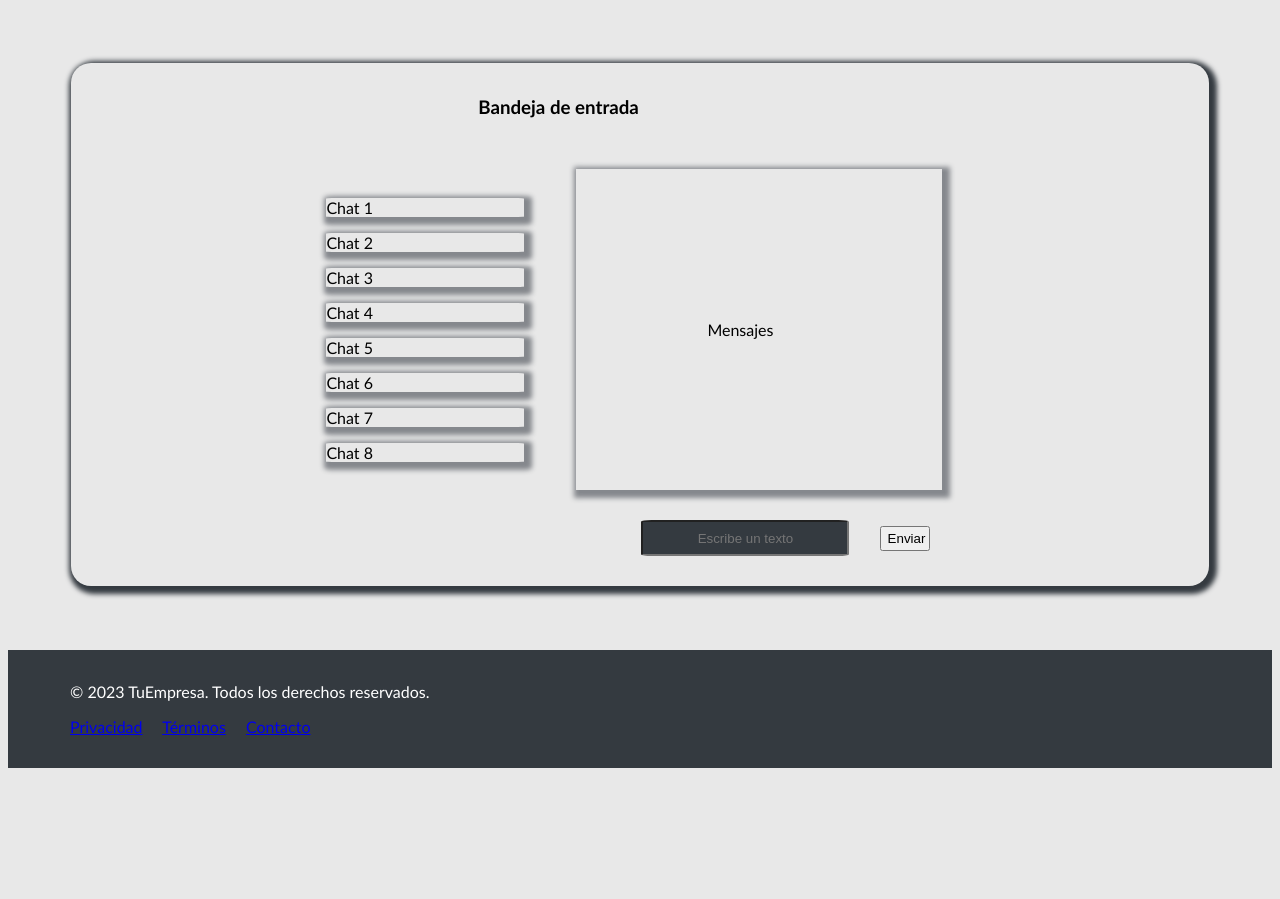
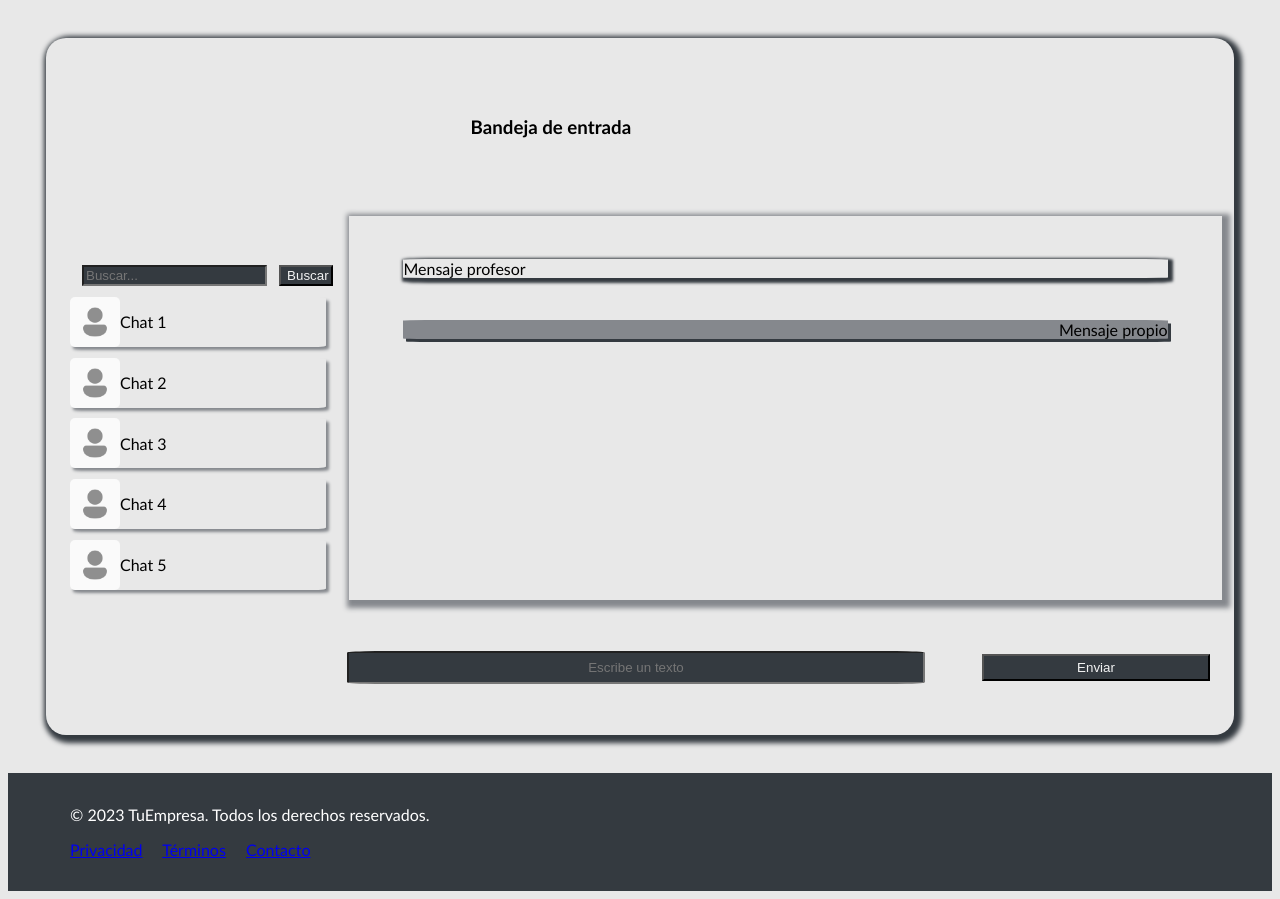
Before and after one commit to dedli54/BDM-CAPA, a PHP site: page /chat.html in a window 1280 px wide. Before the commit the page ends 768 px from the top, so only its background shows below. Run offline with PHP 8.4, Linux system fonts and the light colour scheme.

Commit message:
arreglo
ahora si jala bonito

```diff
--- a/Views(Ventanas y JS)/CSS/chat.css
+++ b/Views(Ventanas y JS)/CSS/chat.css
@@ -1,30 +1,64 @@
 .card-chat{
     display: flex;
-    justify-content: center;
+    flex-direction: column-reverse;
     border-radius: 20px;
     border-color: #343a4000;
     box-shadow: 3px 3px 5px 5px #343a40;
-    margin: 5%;
+    margin: 3%;
 }
+.busqueda-input{
+    color: #f2f2f2;
+    background-color: #343a40;
+}
+
+button{
+    width: 20%;
+    height: 20%;
+    background-color: #343a40;
+    color: #f2f2f2;
+}
+
+button:hover{
+    background-color: #f2f2f2;
+    color: #343a40;
+}
+
 h3{
     text-align: center;
     padding: 5%;
 }
 .mensajes{
+    display: flex;
+    align-items:center;
+    box-shadow: 3px 3px 3px #85888d;
     border-radius: 3%;
-    box-shadow: 3px 3px 5px 5px #85888d;
-    height: 250%;
-    width: 200%;
+    margin: 4%;
+    padding: 0%;
+    margin-left: 0;
+    padding-left: 0;
 }
 
-.ejemplo{
-    margin: 35%;
+.mensajes:hover{
+    background-color: #85888d;
+}
+
+.profesor{
+    margin: 5%;
+    box-shadow: 2px 2px 3px 3px #343a40;
+    border-radius: 3%;
+}
+
+.propio{
+    margin: 5%;
+    background-color: #85888d;
+    box-shadow: 3px 3px #343a40;
+    text-align: end;
+    align-items: end;
+    border-radius: 3%;
 }
 
 .texto{
     display: flex;
-    flex-direction: column;
-    justify-content: center;
     margin: 5%;
     text-align: center;
     color: #f2f2f2;
@@ -41,18 +75,13 @@ h3{
 }
 
 .enviar > input{
-    height: 30px;
-    width: 200px;
+    height: 20%;
+    width: 50%;
 }
 
-.enviar > button{
-    width: 50px;
-    height: 25px;
-}
 
 .mensaje{
     box-shadow: 3px 3px 5px 5px #85888d;
-    padding: 5%;
 }
 
 footer {
--- a/Views(Ventanas y JS)/chat.html
+++ b/Views(Ventanas y JS)/chat.html
@@ -11,31 +11,51 @@
 <body>
 
     <div class="card-chat">
-        <form id="chat" class="row align-items-center">
+        <form id="chat">
             <h3 class="col-9">Bandeja de entrada</h3>
-            <nav>
-
-            </nav>
-            <div class="row align-items-center">
-                <div class="col-5">
-                    <div class="col-5">
-                        <p class="mensajes">Chat 1</p>
-                        <p class="mensajes">Chat 2</p>
-                        <p class="mensajes">Chat 3</p>
-                        <p class="mensajes">Chat 4</p>
-                        <p class="mensajes">Chat 5</p>
-                        <p class="mensajes">Chat 6</p>
-                        <p class="mensajes">Chat 7</p>
-                        <p class="mensajes">Chat 8</p>
+            <div class="container">
+                <div class="row">
+                        <div class="col-3">
+                            <div class="container mt-5">
+                                <form class="d-flex" role="search">
+                                    <input class="form-control me-2 busqueda-input" type="search" placeholder="Buscar..." aria-label="Search">
+                                    <button class="btn btn-outline-primary" type="submit">Buscar</button>
+                                </form>
+                            </div>
+                            <p class="mensajes">
+                                <img src="IMG/icon.png" alt="perfil" class="foto" width="50" height="50" style="border-radius: 10%;">
+                                Chat 1
+                            </p>
+                            <p class="mensajes">
+                                <img src="IMG/icon.png" alt="perfil" class="foto" width="50" height="50" style="border-radius: 10%;">
+                                Chat 2
+                            </p>
+                            <p class="mensajes">
+                                <img src="IMG/icon.png" alt="perfil" class="foto" width="50" height="50" style="border-radius: 10%;">
+                                Chat 3
+                            </p>
+                            <p class="mensajes">
+                                <img src="IMG/icon.png" alt="perfil" class="foto" width="50" height="50" style="border-radius: 10%;">
+                                Chat 4
+                            </p>
+                            <p class="mensajes">
+                                <img src="IMG/icon.png" alt="perfil" class="foto" width="50" height="50" style="border-radius: 10%;">
+                                Chat 5
+                            </p>
+                        </div>
+                    <div class="col-9 mensaje">
+                        <div class="profesor">
+                            Mensaje profesor
+                        </div>
+                        <div class="propio">
+                            Mensaje propio
+                        </div>
                     </div>
+                        <div class="enviar">
+                            <input class="texto" placeholder="Escribe un texto">
+                            <button>Enviar</button>
+                        </div>
                 </div>
-                <div class="col-7 mensaje">
-                    <p class="ejemplo">Mensajes</p>
-                </div>
-                    <div class="enviar">
-                        <input class="texto" placeholder="Escribe un texto">
-                        <button>Enviar</button>
-                    </div>
             </div>
         </form>
     </div>
```
Also changed, not shown: Views(Ventanas y JS)/IMG/icon.png (added).
